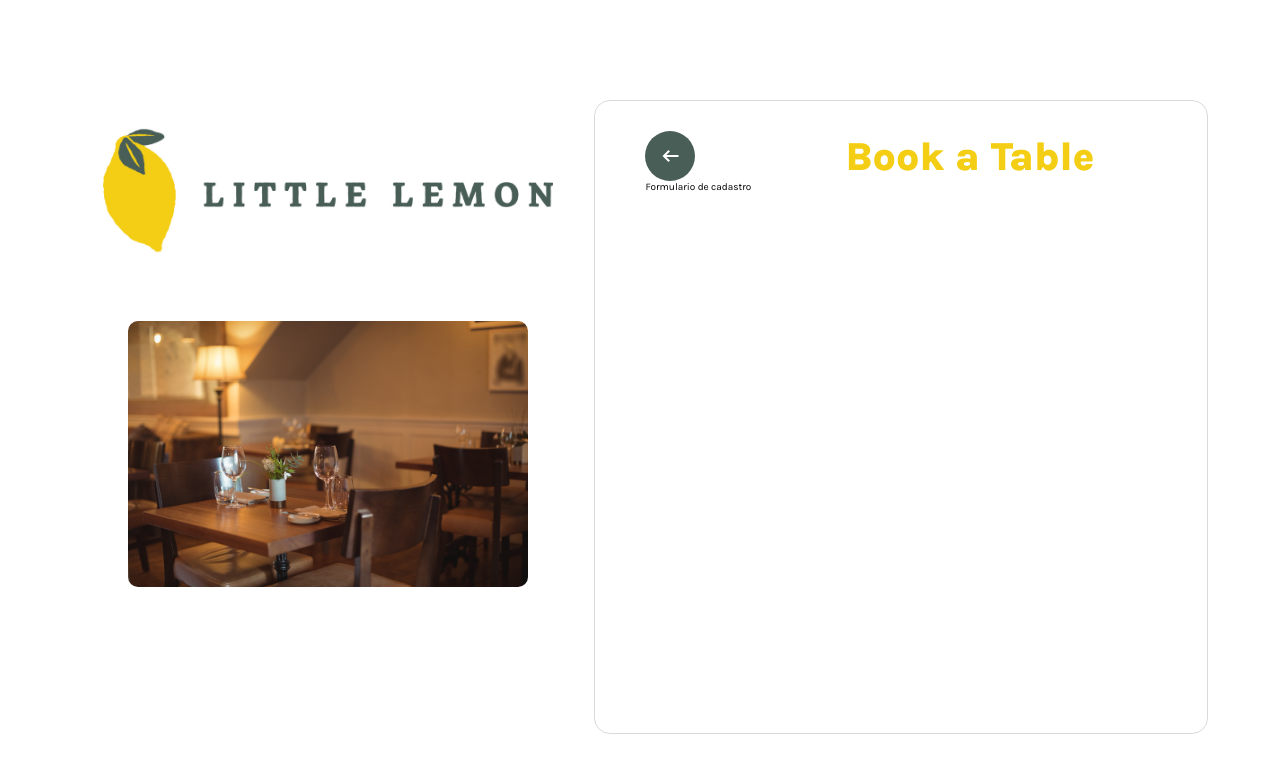
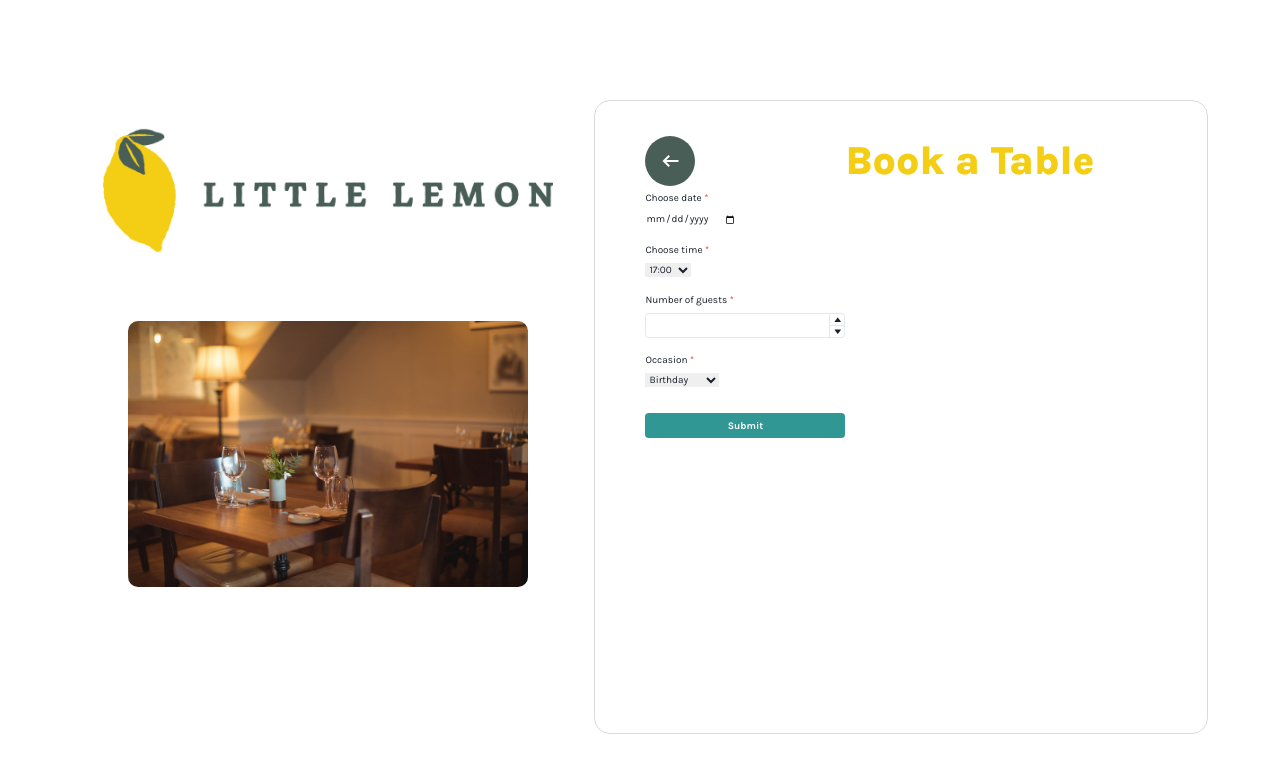
Before and after one commit to andregu14/Front-End-Developer-Capstone-Project, a React (Create React App) app: page / in a window 1280 px wide. Shown: the top 772 px of the page. Built offline with nearby package versions, Linux system fonts and the light colour scheme.

Commit message:
Create form logic

```diff
--- a/src/App.js
+++ b/src/App.js
@@ -1,14 +1,18 @@
 import './App.css';
+import { ChakraProvider } from "@chakra-ui/react";
 import Aside from './assets/components/Aside';
 import Main from './assets/components/Main';
+import Basic from './assets/components/Basic';
 
 function App() {
   return (
+  <ChakraProvider>
     <div id='app'>
       <Aside></Aside>
 
       <Main></Main>
     </div>
+  </ChakraProvider>
   );
 }
 
--- a/src/assets/components/Main.jsx
+++ b/src/assets/components/Main.jsx
@@ -1,7 +1,39 @@
-export default function Main() {
+import { useFormik } from "formik";
+import { useState } from "react";
+import * as Yup from "yup";
+import {
+    FormControl,
+    FormLabel,
+    FormErrorMessage,
+    FormHelperText,
+    Button,
+    NumberInput,
+    NumberInputField,
+    NumberInputStepper,
+    NumberIncrementStepper,
+    NumberDecrementStepper,
+  } from '@chakra-ui/react'
+
+function Main() {
+    const formik = useFormik({
+        initialValues: {
+            resDate: "",
+            resTime: "",
+            guests: 2,
+            occasion: "",
+        },
+        onSubmit: (e) => {
+            e.preventDefault();
+          },
+        validationSchema: Yup.object({
+            resDate: Yup.date().required('Required'),
+            resTime: Yup.string().required('Required'),
+            guests: Yup.number().required('Required').min(1, 'The minimum number is 1' ).max(10, 'The maximum number is 10'),
+            occasion: Yup.string().required('Required'),
+          }),
+      });
+
     return (
-        <>
-
     <main>
         <header>
             <button className="back-button">
@@ -12,9 +44,78 @@ export default function Main() {
             <h1>Book a Table</h1>
         </header>
 
-                <form>Formulario de cadastro</form>
+        <form onSubmit={formik.handleSubmit}
+        style={{
+        display: "grid",
+        maxWidth: "200px",
+        gap: "15px",
+        }}>
+            <FormControl isRequired isInvalid={formik.touched.resDate && formik.errors.resDate}>
+                <FormLabel htmlFor="resDate">Choose date</FormLabel>
+                <input
+                    type="date"
+                    id="resDate"
+                    name="resDate"
+                    {...formik.getFieldProps('resDate')}
+                />
+                <FormErrorMessage>{formik.errors.resDate}</FormErrorMessage>
+            </FormControl>
+
+            <FormControl isRequired isInvalid={formik.errors.resTime}>
+                <FormLabel htmlFor="resTime">Choose time</FormLabel>
+                <select
+                    id="resTime"
+                    name="resTime"
+                    {...formik.getFieldProps('resTime')}
+                >
+                    <option>17:00</option>
+                    <option>18:00</option>
+                    <option>19:00</option>
+                    <option>20:00</option>
+                    <option>21:00</option>
+                    <option>22:00</option>
+                </select>
+                <FormErrorMessage>{formik.errors.resTime}</FormErrorMessage>
+            </FormControl>
+
+            <FormControl isRequired isInvalid={formik.errors.guests}>
+                <FormLabel htmlFor="guests">Number of guests</FormLabel>
+                    <NumberInput
+                        name="guests"
+                        id="guests"
+                        max={10} min={1}
+                    >
+                        <NumberInputField />
+                        <NumberInputStepper>
+                            <NumberIncrementStepper />
+                            <NumberDecrementStepper />
+                        </NumberInputStepper>
+                    </NumberInput>
+                <FormErrorMessage>{formik.errors.guests}</FormErrorMessage>
+            </FormControl>
+
+            <FormControl isRequired isInvalid={formik.errors.occasion}>
+                <FormLabel htmlFor="occasion">Occasion</FormLabel>
+                    <select
+                        id="occasion"
+                        name="occasion"
+                        {...formik.getFieldProps('occasion')}
+                    >
+                        <option>Birthday</option>
+                        <option>Anniversary</option>
+                    </select>
+                <FormErrorMessage>{formik.errors.occasion}</FormErrorMessage>
+            </FormControl>
+
+            <Button
+                mt={4}
+                colorScheme='teal'
+                type='submit'
+            >
+                Submit
+            </Button>
+        </form>
     </main>
+)}
 
-        </>
-    )
-}
+export default Main;
```
Lines whose indentation alone changed are shown as unchanged.
